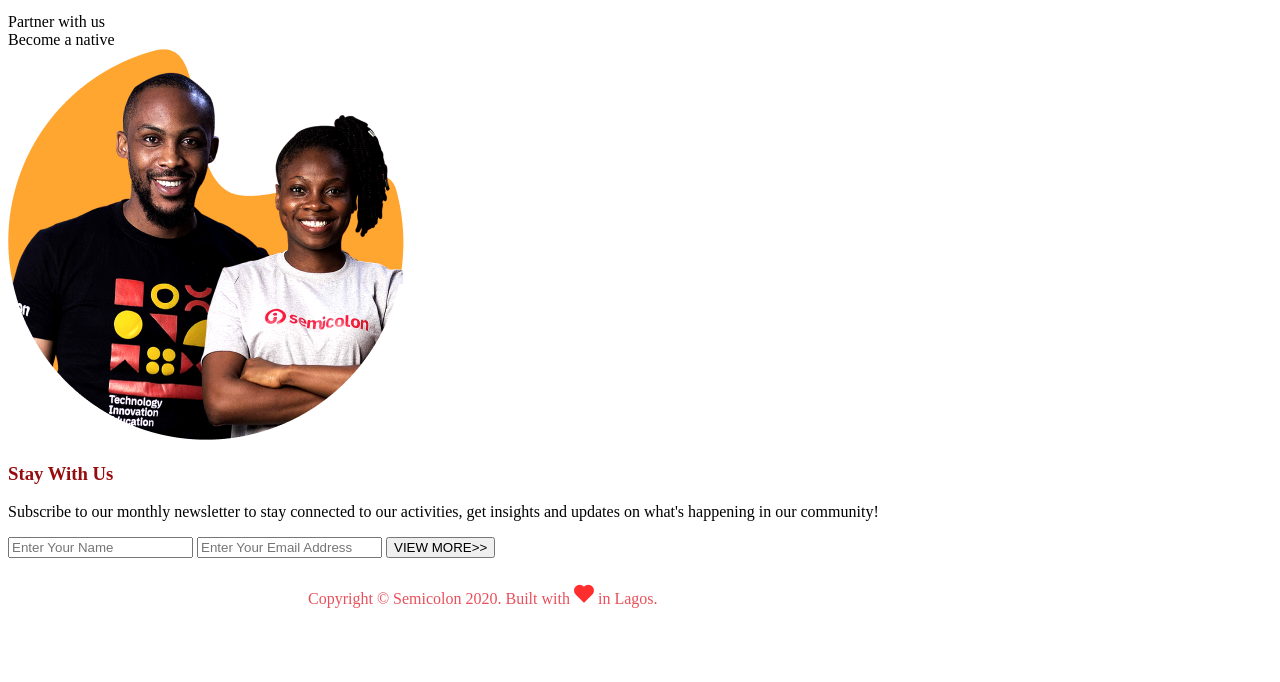
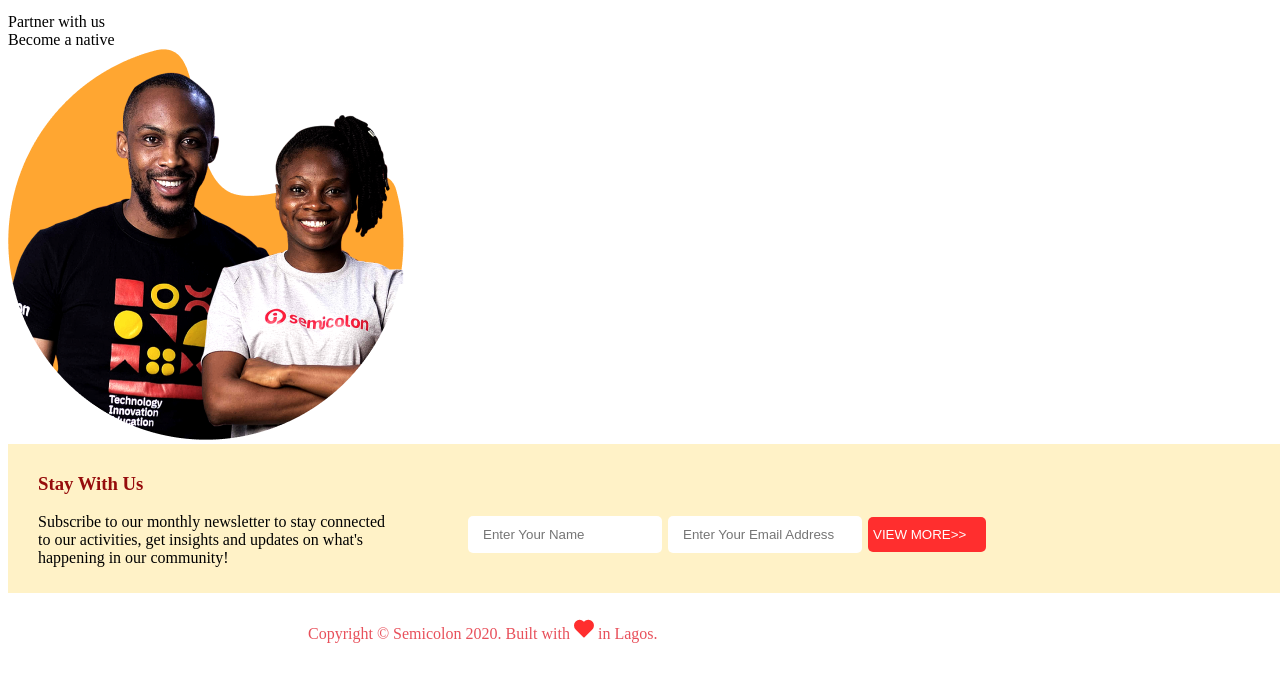
Before and after one commit to ozifirebrand/web-dev, a plain HTML site: page index.html in a window 1280 px wide. Shown: the part 124-806 px from the top of the page. Drawn offline with Linux system fonts and the light colour scheme.

Commit message:
second commit for sixth row

```diff
--- a/index.css
+++ b/index.css
@@ -18,13 +18,60 @@ body{
      top: 0;
      display: flex;
  }
+.sixth-row{
+    width: 100vw;
+    background-color: #FFF2C7;
+}
+.sixth-row-first-row{
+    display: flex;
+}
+
+.stay-with-us-text{
+    padding: 10px 0 10px 30px;
+    width: 350px;
+}
+
 .stay-with-us-text h3{
+    top: 20px;
     color: #960C0C;
 }
+
 .stay-with-us-text p{
+    top: 80px;
     width: auto;
 }
 
+.enter-details-buttons{
+    padding-top: 70px;
+    padding-left: 60px;
+}
+
+.name-button{
+    border-width: 0;
+    border-radius: 5px;
+    height: 35px;
+    margin-left:20px;
+    padding-left: 15px;
+}
+
+.email-button{
+    border-width: 0;
+    border-radius: 5px;
+    height: 35px;
+    margin: 2px;
+    padding-left: 15px;
+}
+
+.view-more-button{
+    border-width: 0;
+    border-radius: 5px;
+    height: 35px;
+    color: white;
+    background-color: #FF2E2E;
+    padding-right: 20px;
+    padding-left: 5px;
+
+}
 .last-line{
     padding-left: 300px;
     color:#E8505B;
```
